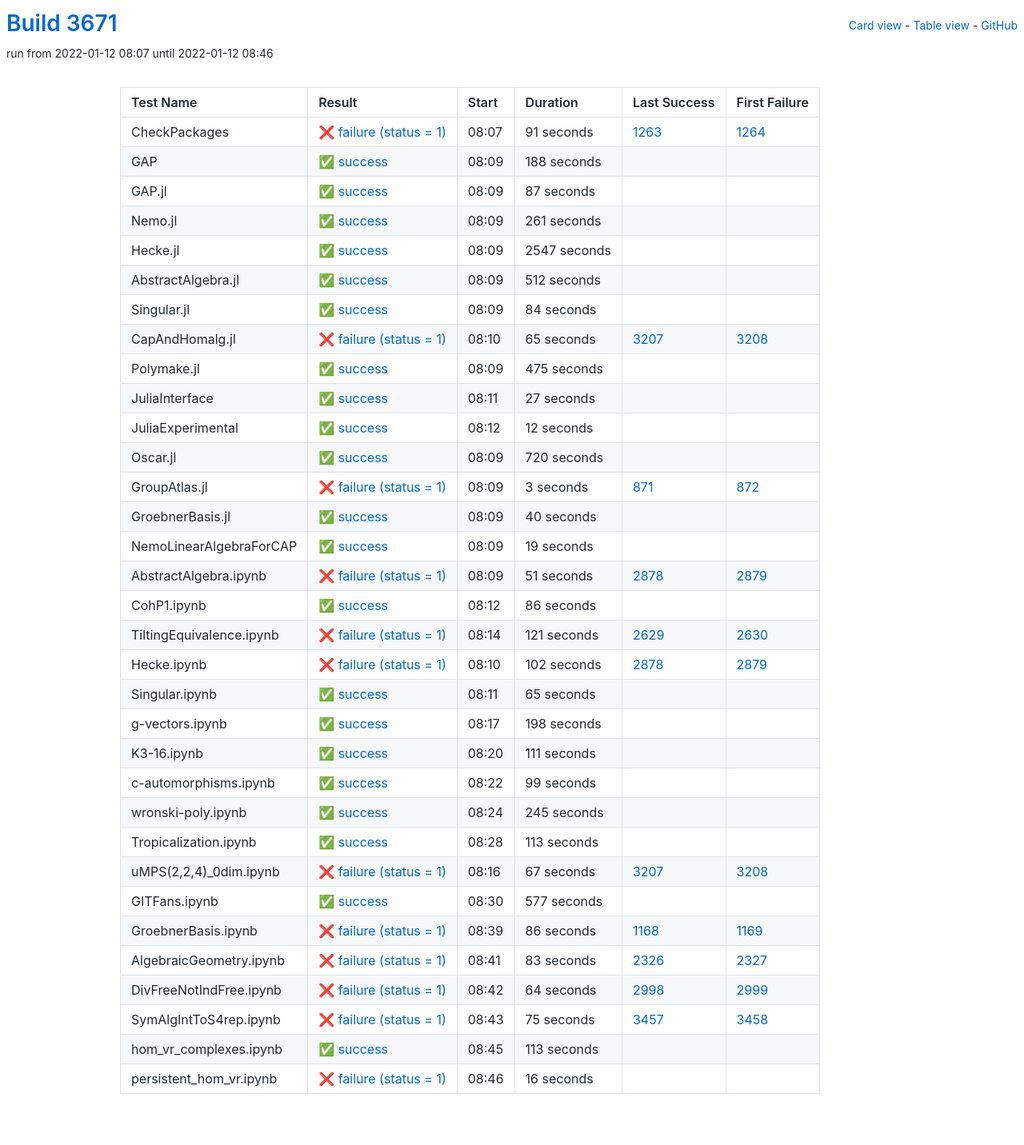
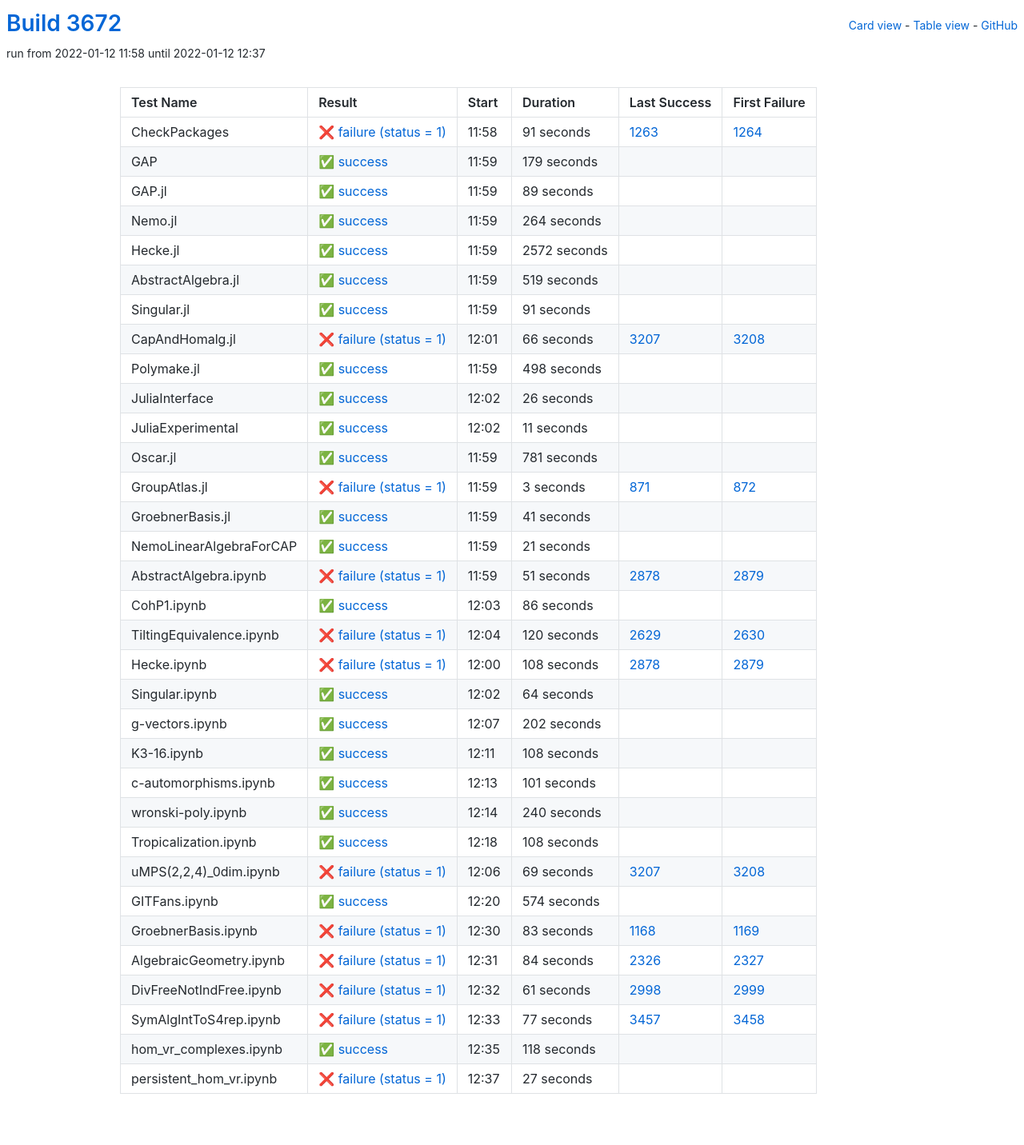
Before and after one commit to oscar-system/oscar-ci-status-stable, a Jekyll site: the page built from table.html, in a window 1280 px wide. Shown: the whole page at 80% size. Built offline with Jekyll 4.4.1, drawn with Linux system fonts in a browser that asks for light colours.

Commit message:
Build #3672

```diff
--- a/_data/ci.yml
+++ b/_data/ci.yml
@@ -1,6 +1,6 @@
 ---
-build: 3671
-build_url: https://oscarci.mathematik.uni-kl.de/job/oscar-stable/3671/
+build: 3672
+build_url: https://oscarci.mathematik.uni-kl.de/job/oscar-stable/3672/
 job: oscar-stable
 organization: oscar-system
 repo: oscar-ci-status-stable
@@ -8,8 +8,8 @@ repourl: https://github.com/oscar-system/oscar-ci-status-stable
 tests:
 - name: CheckPackages
   id: checkpackages
-  log: https://oscarci.mathematik.uni-kl.de/job/oscar-stable/3671/artifact/logs/build-3671/CheckPackages.log
-  start: 2022-01-12 08:07
+  log: https://oscarci.mathematik.uni-kl.de/job/oscar-stable/3672/artifact/logs/build-3672/CheckPackages.log
+  start: 2022-01-12 11:58
   success: false
   exitcode: 1
   status: failure
@@ -20,140 +20,140 @@ tests:
   first_failure_url: https://oscarci.mathematik.uni-kl.de/job/oscar-stable/1264/
 - name: GAP
   id: gap
-  log: https://oscarci.mathematik.uni-kl.de/job/oscar-stable/3671/artifact/logs/build-3671/GAP.log
-  start: 2022-01-12 08:09
+  log: https://oscarci.mathematik.uni-kl.de/job/oscar-stable/3672/artifact/logs/build-3672/GAP.log
+  start: 2022-01-12 11:59
   success: true
   exitcode: 0
   status: success
-  duration: 188
+  duration: 179
   last_success: false
   last_success_url:
   first_failure: false
   first_failure_url:
 - name: GAP.jl
   id: gap-jl
-  log: https://oscarci.mathematik.uni-kl.de/job/oscar-stable/3671/artifact/logs/build-3671/GAP.jl.log
-  start: 2022-01-12 08:09
+  log: https://oscarci.mathematik.uni-kl.de/job/oscar-stable/3672/artifact/logs/build-3672/GAP.jl.log
+  start: 2022-01-12 11:59
   success: true
   exitcode: 0
   status: success
-  duration: 87
+  duration: 89
   last_success: false
   last_success_url:
   first_failure: false
   first_failure_url:
 - name: Nemo.jl
   id: nemo-jl
-  log: https://oscarci.mathematik.uni-kl.de/job/oscar-stable/3671/artifact/logs/build-3671/Nemo.jl.log
-  start: 2022-01-12 08:09
+  log: https://oscarci.mathematik.uni-kl.de/job/oscar-stable/3672/artifact/logs/build-3672/Nemo.jl.log
+  start: 2022-01-12 11:59
   success: true
   exitcode: 0
   status: success
-  duration: 261
+  duration: 264
   last_success: false
   last_success_url:
   first_failure: false
   first_failure_url:
 - name: Hecke.jl
   id: hecke-jl
-  log: https://oscarci.mathematik.uni-kl.de/job/oscar-stable/3671/artifact/logs/build-3671/Hecke.jl.log
-  start: 2022-01-12 08:09
+  log: https://oscarci.mathematik.uni-kl.de/job/oscar-stable/3672/artifact/logs/build-3672/Hecke.jl.log
+  start: 2022-01-12 11:59
   success: true
   exitcode: 0
   status: success
-  duration: 2547
+  duration: 2572
   last_success: false
   last_success_url:
   first_failure: false
   first_failure_url:
 - name: AbstractAlgebra.jl
   id: abstractalgebra-jl
-  log: https://oscarci.mathematik.uni-kl.de/job/oscar-stable/3671/artifact/logs/build-3671/AbstractAlgebra.jl.log
-  start: 2022-01-12 08:09
+  log: https://oscarci.mathematik.uni-kl.de/job/oscar-stable/3672/artifact/logs/build-3672/AbstractAlgebra.jl.log
+  start: 2022-01-12 11:59
   success: true
   exitcode: 0
   status: success
-  duration: 512
+  duration: 519
   last_success: false
   last_success_url:
   first_failure: false
   first_failure_url:
 - name: Singular.jl
   id: singular-jl
-  log: https://oscarci.mathematik.uni-kl.de/job/oscar-stable/3671/artifact/logs/build-3671/Singular.jl.log
-  start: 2022-01-12 08:09
+  log: https://oscarci.mathematik.uni-kl.de/job/oscar-stable/3672/artifact/logs/build-3672/Singular.jl.log
+  start: 2022-01-12 11:59
   success: true
   exitcode: 0
   status: success
-  duration: 84
+  duration: 91
   last_success: false
   last_success_url:
   first_failure: false
   first_failure_url:
 - name: CapAndHomalg.jl
   id: capandhomalg-jl
-  log: https://oscarci.mathematik.uni-kl.de/job/oscar-stable/3671/artifact/logs/build-3671/CapAndHomalg.jl.log
-  start: 2022-01-12 08:10
+  log: https://oscarci.mathematik.uni-kl.de/job/oscar-stable/3672/artifact/logs/build-3672/CapAndHomalg.jl.log
+  start: 2022-01-12 12:01
   success: false
   exitcode: 1
   status: failure
-  duration: 65
+  duration: 66
   last_success: 3207
   last_success_url: https://oscarci.mathematik.uni-kl.de/job/oscar-stable/3207/
   first_failure: 3208
   first_failure_url: https://oscarci.mathematik.uni-kl.de/job/oscar-stable/3208/
 - name: Polymake.jl
   id: polymake-jl
-  log: https://oscarci.mathematik.uni-kl.de/job/oscar-stable/3671/artifact/logs/build-3671/Polymake.jl.log
-  start: 2022-01-12 08:09
+  log: https://oscarci.mathematik.uni-kl.de/job/oscar-stable/3672/artifact/logs/build-3672/Polymake.jl.log
+  start: 2022-01-12 11:59
   success: true
   exitcode: 0
   status: success
-  duration: 475
+  duration: 498
   last_success: false
   last_success_url:
   first_failure: false
   first_failure_url:
 - name: JuliaInterface
   id: juliainterface
-  log: https://oscarci.mathematik.uni-kl.de/job/oscar-stable/3671/artifact/logs/build-3671/JuliaInterface.log
-  start: 2022-01-12 08:11
+  log: https://oscarci.mathematik.uni-kl.de/job/oscar-stable/3672/artifact/logs/build-3672/JuliaInterface.log
+  start: 2022-01-12 12:02
   success: true
   exitcode: 0
   status: success
-  duration: 27
+  duration: 26
   last_success: false
   last_success_url:
   first_failure: false
   first_failure_url:
 - name: JuliaExperimental
   id: juliaexperimental
-  log: https://oscarci.mathematik.uni-kl.de/job/oscar-stable/3671/artifact/logs/build-3671/JuliaExperimental.log
-  start: 2022-01-12 08:12
+  log: https://oscarci.mathematik.uni-kl.de/job/oscar-stable/3672/artifact/logs/build-3672/JuliaExperimental.log
+  start: 2022-01-12 12:02
   success: true
   exitcode: 0
   status: success
-  duration: 12
+  duration: 11
   last_success: false
   last_success_url:
   first_failure: false
   first_failure_url:
 - name: Oscar.jl
   id: oscar-jl
-  log: https://oscarci.mathematik.uni-kl.de/job/oscar-stable/3671/artifact/logs/build-3671/Oscar.jl.log
-  start: 2022-01-12 08:09
+  log: https://oscarci.mathematik.uni-kl.de/job/oscar-stable/3672/artifact/logs/build-3672/Oscar.jl.log
+  start: 2022-01-12 11:59
   success: true
   exitcode: 0
   status: success
-  duration: 720
+  duration: 781
   last_success: false
   last_success_url:
   first_failure: false
   first_failure_url:
 - name: GroupAtlas.jl
   id: groupatlas-jl
-  log: https://oscarci.mathematik.uni-kl.de/job/oscar-stable/3671/artifact/logs/build-3671/GroupAtlas.jl.log
-  start: 2022-01-12 08:09
+  log: https://oscarci.mathematik.uni-kl.de/job/oscar-stable/3672/artifact/logs/build-3672/GroupAtlas.jl.log
+  start: 2022-01-12 11:59
   success: false
   exitcode: 1
   status: failure
@@ -164,32 +164,32 @@ tests:
   first_failure_url: https://oscarci.mathematik.uni-kl.de/job/oscar-stable/872/
 - name: GroebnerBasis.jl
   id: groebnerbasis-jl
-  log: https://oscarci.mathematik.uni-kl.de/job/oscar-stable/3671/artifact/logs/build-3671/GroebnerBasis.jl.log
-  start: 2022-01-12 08:09
+  log: https://oscarci.mathematik.uni-kl.de/job/oscar-stable/3672/artifact/logs/build-3672/GroebnerBasis.jl.log
+  start: 2022-01-12 11:59
   success: true
   exitcode: 0
   status: success
-  duration: 40
+  duration: 41
   last_success: false
   last_success_url:
   first_failure: false
   first_failure_url:
 - name: NemoLinearAlgebraForCAP
   id: nemolinearalgebraforcap
-  log: https://oscarci.mathematik.uni-kl.de/job/oscar-stable/3671/artifact/logs/build-3671/NemoLinearAlgebraForCAP.log
-  start: 2022-01-12 08:09
+  log: https://oscarci.mathematik.uni-kl.de/job/oscar-stable/3672/artifact/logs/build-3672/NemoLinearAlgebraForCAP.log
+  start: 2022-01-12 11:59
   success: true
   exitcode: 0
   status: success
-  duration: 19
+  duration: 21
   last_success: false
   last_success_url:
   first_failure: false
   first_failure_url:
 - name: AbstractAlgebra.ipynb
   id: abstractalgebra-ipynb
-  log: https://oscarci.mathematik.uni-kl.de/job/oscar-stable/3671/artifact/logs/build-3671/AbstractAlgebra.ipynb.log
-  start: 2022-01-12 08:09
+  log: https://oscarci.mathematik.uni-kl.de/job/oscar-stable/3672/artifact/logs/build-3672/AbstractAlgebra.ipynb.log
+  start: 2022-01-12 11:59
   success: false
   exitcode: 1
   status: failure
@@ -200,8 +200,8 @@ tests:
   first_failure_url: https://oscarci.mathematik.uni-kl.de/job/oscar-stable/2879/
 - name: CohP1.ipynb
   id: cohp1-ipynb
-  log: https://oscarci.mathematik.uni-kl.de/job/oscar-stable/3671/artifact/logs/build-3671/CohP1.ipynb.log
-  start: 2022-01-12 08:12
+  log: https://oscarci.mathematik.uni-kl.de/job/oscar-stable/3672/artifact/logs/build-3672/CohP1.ipynb.log
+  start: 2022-01-12 12:03
   success: true
   exitcode: 0
   status: success
@@ -212,192 +212,192 @@ tests:
   first_failure_url:
 - name: TiltingEquivalence.ipynb
   id: tiltingequivalence-ipynb
-  log: https://oscarci.mathematik.uni-kl.de/job/oscar-stable/3671/artifact/logs/build-3671/TiltingEquivalence.ipynb.log
-  start: 2022-01-12 08:14
+  log: https://oscarci.mathematik.uni-kl.de/job/oscar-stable/3672/artifact/logs/build-3672/TiltingEquivalence.ipynb.log
+  start: 2022-01-12 12:04
   success: false
   exitcode: 1
   status: failure
-  duration: 121
+  duration: 120
   last_success: 2629
   last_success_url: https://oscarci.mathematik.uni-kl.de/job/oscar-stable/2629/
   first_failure: 2630
   first_failure_url: https://oscarci.mathematik.uni-kl.de/job/oscar-stable/2630/
 - name: Hecke.ipynb
   id: hecke-ipynb
-  log: https://oscarci.mathematik.uni-kl.de/job/oscar-stable/3671/artifact/logs/build-3671/Hecke.ipynb.log
-  start: 2022-01-12 08:10
+  log: https://oscarci.mathematik.uni-kl.de/job/oscar-stable/3672/artifact/logs/build-3672/Hecke.ipynb.log
+  start: 2022-01-12 12:00
   success: false
   exitcode: 1
   status: failure
-  duration: 102
+  duration: 108
   last_success: 2878
   last_success_url: https://oscarci.mathematik.uni-kl.de/job/oscar-stable/2878/
   first_failure: 2879
   first_failure_url: https://oscarci.mathematik.uni-kl.de/job/oscar-stable/2879/
 - name: Singular.ipynb
   id: singular-ipynb
-  log: https://oscarci.mathematik.uni-kl.de/job/oscar-stable/3671/artifact/logs/build-3671/Singular.ipynb.log
-  start: 2022-01-12 08:11
+  log: https://oscarci.mathematik.uni-kl.de/job/oscar-stable/3672/artifact/logs/build-3672/Singular.ipynb.log
+  start: 2022-01-12 12:02
   success: true
   exitcode: 0
   status: success
-  duration: 65
+  duration: 64
   last_success: false
   last_success_url:
   first_failure: false
   first_failure_url:
 - name: g-vectors.ipynb
   id: g-vectors-ipynb
-  log: https://oscarci.mathematik.uni-kl.de/job/oscar-stable/3671/artifact/logs/build-3671/g-vectors.ipynb.log
-  start: 2022-01-12 08:17
+  log: https://oscarci.mathematik.uni-kl.de/job/oscar-stable/3672/artifact/logs/build-3672/g-vectors.ipynb.log
+  start: 2022-01-12 12:07
   success: true
   exitcode: 0
   status: success
-  duration: 198
+  duration: 202
   last_success: false
   last_success_url:
   first_failure: false
   first_failure_url:
 - name: K3-16.ipynb
   id: k3-16-ipynb
-  log: https://oscarci.mathematik.uni-kl.de/job/oscar-stable/3671/artifact/logs/build-3671/K3-16.ipynb.log
-  start: 2022-01-12 08:20
+  log: https://oscarci.mathematik.uni-kl.de/job/oscar-stable/3672/artifact/logs/build-3672/K3-16.ipynb.log
+  start: 2022-01-12 12:11
   success: true
   exitcode: 0
   status: success
-  duration: 111
+  duration: 108
   last_success: false
   last_success_url:
   first_failure: false
   first_failure_url:
 - name: c-automorphisms.ipynb
   id: c-automorphisms-ipynb
-  log: https://oscarci.mathematik.uni-kl.de/job/oscar-stable/3671/artifact/logs/build-3671/c-automorphisms.ipynb.log
-  start: 2022-01-12 08:22
+  log: https://oscarci.mathematik.uni-kl.de/job/oscar-stable/3672/artifact/logs/build-3672/c-automorphisms.ipynb.log
+  start: 2022-01-12 12:13
   success: true
   exitcode: 0
   status: success
-  duration: 99
+  duration: 101
   last_success: false
   last_success_url:
   first_failure: false
   first_failure_url:
 - name: wronski-poly.ipynb
   id: wronski-poly-ipynb
-  log: https://oscarci.mathematik.uni-kl.de/job/oscar-stable/3671/artifact/logs/build-3671/wronski-poly.ipynb.log
-  start: 2022-01-12 08:24
+  log: https://oscarci.mathematik.uni-kl.de/job/oscar-stable/3672/artifact/logs/build-3672/wronski-poly.ipynb.log
+  start: 2022-01-12 12:14
   success: true
   exitcode: 0
   status: success
-  duration: 245
+  duration: 240
   last_success: false
   last_success_url:
   first_failure: false
   first_failure_url:
 - name: Tropicalization.ipynb
   id: tropicalization-ipynb
-  log: https://oscarci.mathematik.uni-kl.de/job/oscar-stable/3671/artifact/logs/build-3671/Tropicalization.ipynb.log
-  start: 2022-01-12 08:28
+  log: https://oscarci.mathematik.uni-kl.de/job/oscar-stable/3672/artifact/logs/build-3672/Tropicalization.ipynb.log
+  start: 2022-01-12 12:18
   success: true
   exitcode: 0
   status: success
-  duration: 113
+  duration: 108
   last_success: false
   last_success_url:
   first_failure: false
   first_failure_url:
 - name: uMPS(2,2,4)_0dim.ipynb
   id: umps-2-2-4-0dim-ipynb
-  log: https://oscarci.mathematik.uni-kl.de/job/oscar-stable/3671/artifact/logs/build-3671/uMPS-2-2-4-_0dim.ipynb.log
-  start: 2022-01-12 08:16
+  log: https://oscarci.mathematik.uni-kl.de/job/oscar-stable/3672/artifact/logs/build-3672/uMPS-2-2-4-_0dim.ipynb.log
+  start: 2022-01-12 12:06
   success: false
   exitcode: 1
   status: failure
-  duration: 67
+  duration: 69
   last_success: 3207
   last_success_url: https://oscarci.mathematik.uni-kl.de/job/oscar-stable/3207/
   first_failure: 3208
   first_failure_url: https://oscarci.mathematik.uni-kl.de/job/oscar-stable/3208/
 - name: GITFans.ipynb
   id: gitfans-ipynb
-  log: https://oscarci.mathematik.uni-kl.de/job/oscar-stable/3671/artifact/logs/build-3671/GITFans.ipynb.log
-  start: 2022-01-12 08:30
+  log: https://oscarci.mathematik.uni-kl.de/job/oscar-stable/3672/artifact/logs/build-3672/GITFans.ipynb.log
+  start: 2022-01-12 12:20
   success: true
   exitcode: 0
   status: success
-  duration: 577
+  duration: 574
   last_success: false
   last_success_url:
   first_failure: false
   first_failure_url:
 - name: GroebnerBasis.ipynb
   id: groebnerbasis-ipynb
-  log: https://oscarci.mathematik.uni-kl.de/job/oscar-stable/3671/artifact/logs/build-3671/GroebnerBasis.ipynb.log
-  start: 2022-01-12 08:39
+  log: https://oscarci.mathematik.uni-kl.de/job/oscar-stable/3672/artifact/logs/build-3672/GroebnerBasis.ipynb.log
+  start: 2022-01-12 12:30
   success: false
   exitcode: 1
   status: failure
-  duration: 86
+  duration: 83
   last_success: 1168
   last_success_url: https://oscarci.mathematik.uni-kl.de/job/oscar-stable/1168/
   first_failure: 1169
   first_failure_url: https://oscarci.mathematik.uni-kl.de/job/oscar-stable/1169/
 - name: AlgebraicGeometry.ipynb
   id: algebraicgeometry-ipynb
-  log: https://oscarci.mathematik.uni-kl.de/job/oscar-stable/3671/artifact/logs/build-3671/AlgebraicGeometry.ipynb.log
-  start: 2022-01-12 08:41
+  log: https://oscarci.mathematik.uni-kl.de/job/oscar-stable/3672/artifact/logs/build-3672/AlgebraicGeometry.ipynb.log
+  start: 2022-01-12 12:31
   success: false
   exitcode: 1
   status: failure
-  duration: 83
+  duration: 84
   last_success: 2326
   last_success_url: https://oscarci.mathematik.uni-kl.de/job/oscar-stable/2326/
   first_failure: 2327
   first_failure_url: https://oscarci.mathematik.uni-kl.de/job/oscar-stable/2327/
 - name: DivFreeNotIndFree.ipynb
   id: divfreenotindfree-ipynb
-  log: https://oscarci.mathematik.uni-kl.de/job/oscar-stable/3671/artifact/logs/build-3671/DivFreeNotIndFree.ipynb.log
-  start: 2022-01-12 08:42
+  log: https://oscarci.mathematik.uni-kl.de/job/oscar-stable/3672/artifact/logs/build-3672/DivFreeNotIndFree.ipynb.log
+  start: 2022-01-12 12:32
   success: false
   exitcode: 1
   status: failure
-  duration: 64
+  duration: 61
   last_success: 2998
   last_success_url: https://oscarci.mathematik.uni-kl.de/job/oscar-stable/2998/
   first_failure: 2999
   first_failure_url: https://oscarci.mathematik.uni-kl.de/job/oscar-stable/2999/
 - name: SymAlgIntToS4rep.ipynb
   id: symalginttos4rep-ipynb
-  log: https://oscarci.mathematik.uni-kl.de/job/oscar-stable/3671/artifact/logs/build-3671/SymAlgIntToS4rep.ipynb.log
-  start: 2022-01-12 08:43
+  log: https://oscarci.mathematik.uni-kl.de/job/oscar-stable/3672/artifact/logs/build-3672/SymAlgIntToS4rep.ipynb.log
+  start: 2022-01-12 12:33
   success: false
   exitcode: 1
   status: failure
-  duration: 75
+  duration: 77
   last_success: 3457
   last_success_url: https://oscarci.mathematik.uni-kl.de/job/oscar-stable/3457/
   first_failure: 3458
   first_failure_url: https://oscarci.mathematik.uni-kl.de/job/oscar-stable/3458/
 - name: hom_vr_complexes.ipynb
   id: hom-vr-complexes-ipynb
-  log: https://oscarci.mathematik.uni-kl.de/job/oscar-stable/3671/artifact/logs/build-3671/hom_vr_complexes.ipynb.log
-  start: 2022-01-12 08:45
+  log: https://oscarci.mathematik.uni-kl.de/job/oscar-stable/3672/artifact/logs/build-3672/hom_vr_complexes.ipynb.log
+  start: 2022-01-12 12:35
   success: true
   exitcode: 0
   status: success
-  duration: 113
+  duration: 118
   last_success: false
   last_success_url:
   first_failure: false
   first_failure_url:
 - name: persistent_hom_vr.ipynb
   id: persistent-hom-vr-ipynb
-  log: https://oscarci.mathematik.uni-kl.de/job/oscar-stable/3671/artifact/logs/build-3671/persistent_hom_vr.ipynb.log
-  start: 2022-01-12 08:46
+  log: https://oscarci.mathematik.uni-kl.de/job/oscar-stable/3672/artifact/logs/build-3672/persistent_hom_vr.ipynb.log
+  start: 2022-01-12 12:37
   success: false
   exitcode: 1
   status: failure
-  duration: 16
+  duration: 27
   last_success: false
   last_success_url:
   first_failure: false
```
Also changed, not shown: README.md.
